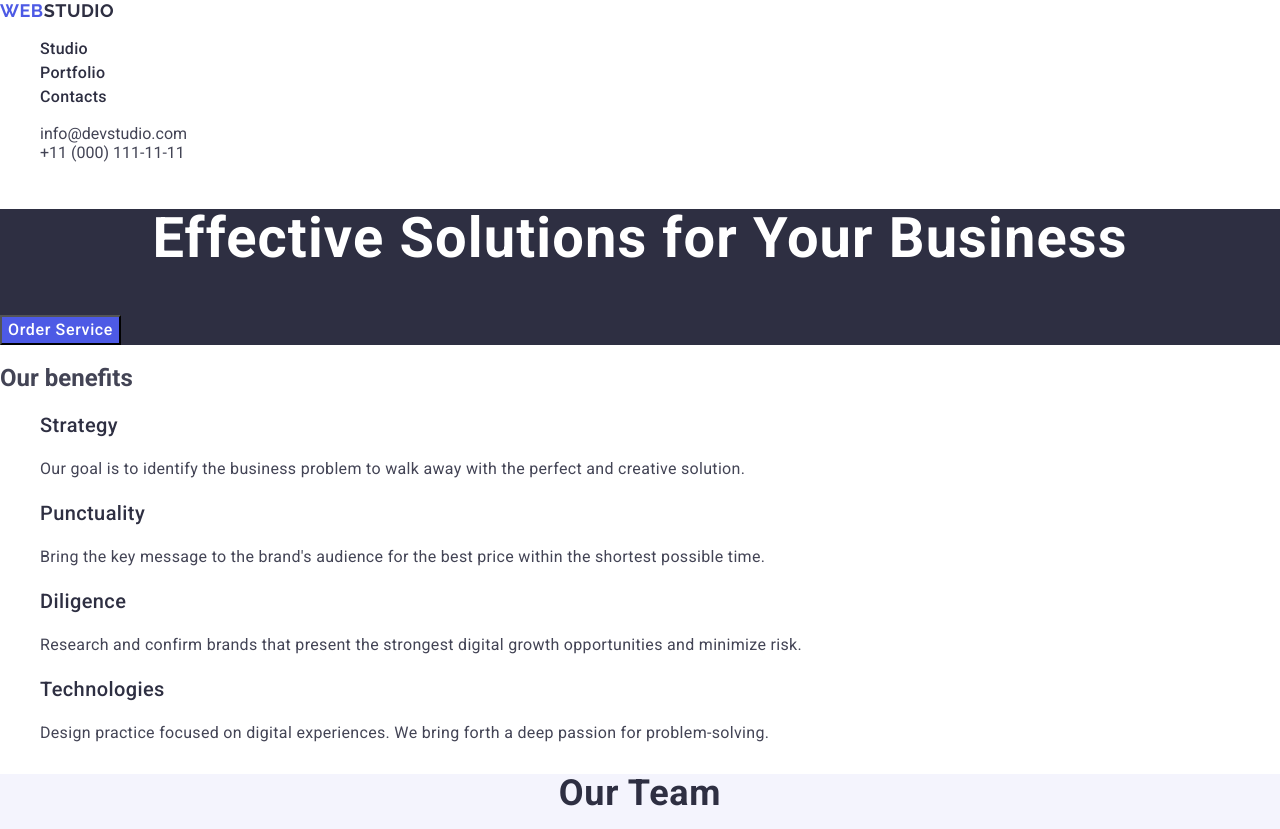
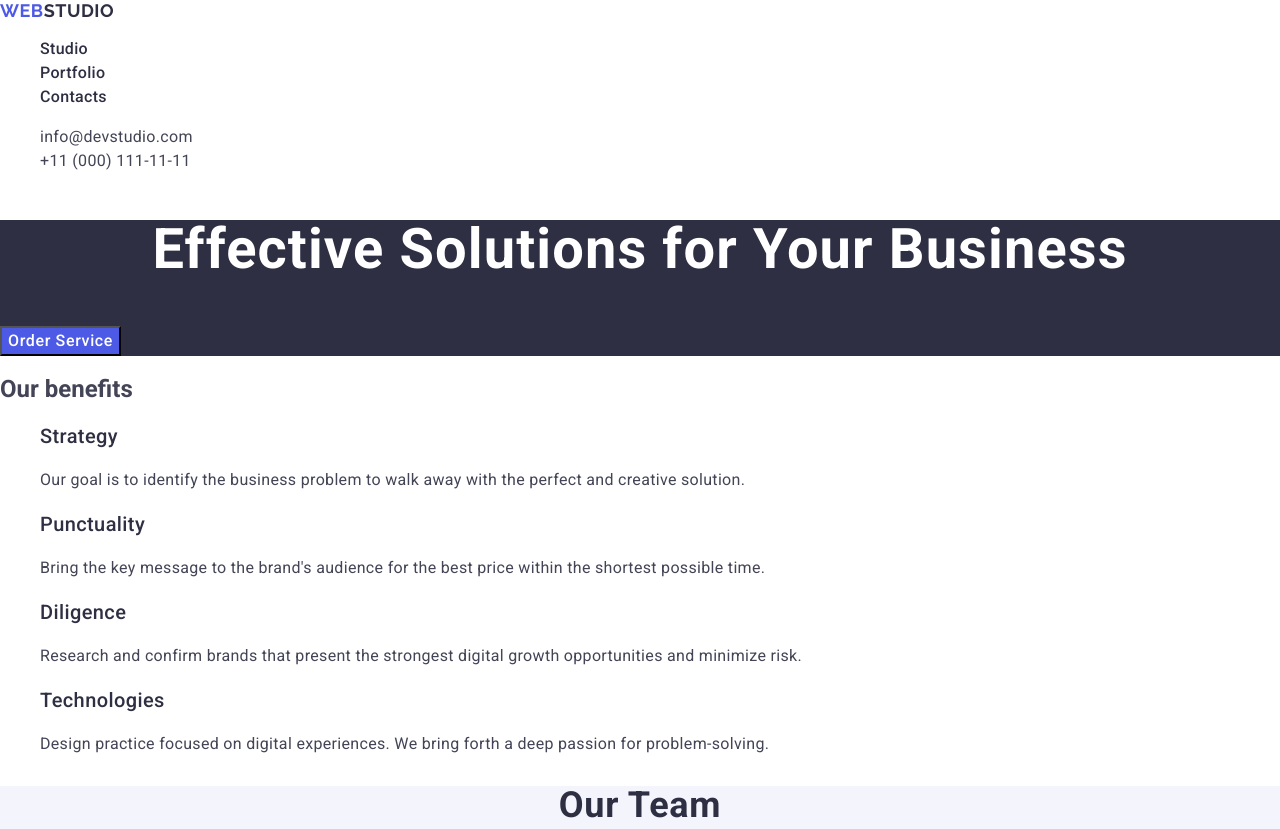
Before and after one commit to mrBidone/goit-markup-hw-02, a plain HTML site: page index.html in a window 1280 px wide. Shown: the top 829 px of the page. Drawn offline with nearby package versions, Linux system fonts and the light colour scheme.

Commit message:
Add some edits from check-bot

```diff
--- a/css/styles.css
+++ b/css/styles.css
@@ -69,6 +69,9 @@ ul {
 }
 
 .contacts {
+    font-size: 16px;
+    line-height: 1.5;
+    letter-spacing: 0.02em;
     font-style: normal;
 }
 
--- a/index.html
+++ b/index.html
@@ -17,7 +17,7 @@
         <nav>
             <a class="logo" href="./index.html">Web<span class="logo-dark">Studio</span></a>
             <ul class="nav-list">
-                <li class="nav-list-item"><a class="nav-link" href="">Studio</a></li>
+                <li class="nav-list-item"><a class="nav-link" href="./index.html">Studio</a></li>
                 <li class="nav-list-item"><a class="nav-link" href="">Portfolio</a></li>
                 <li class="nav-list-item"><a class="nav-link" href="">Contacts</a></li>
             </ul>
```
